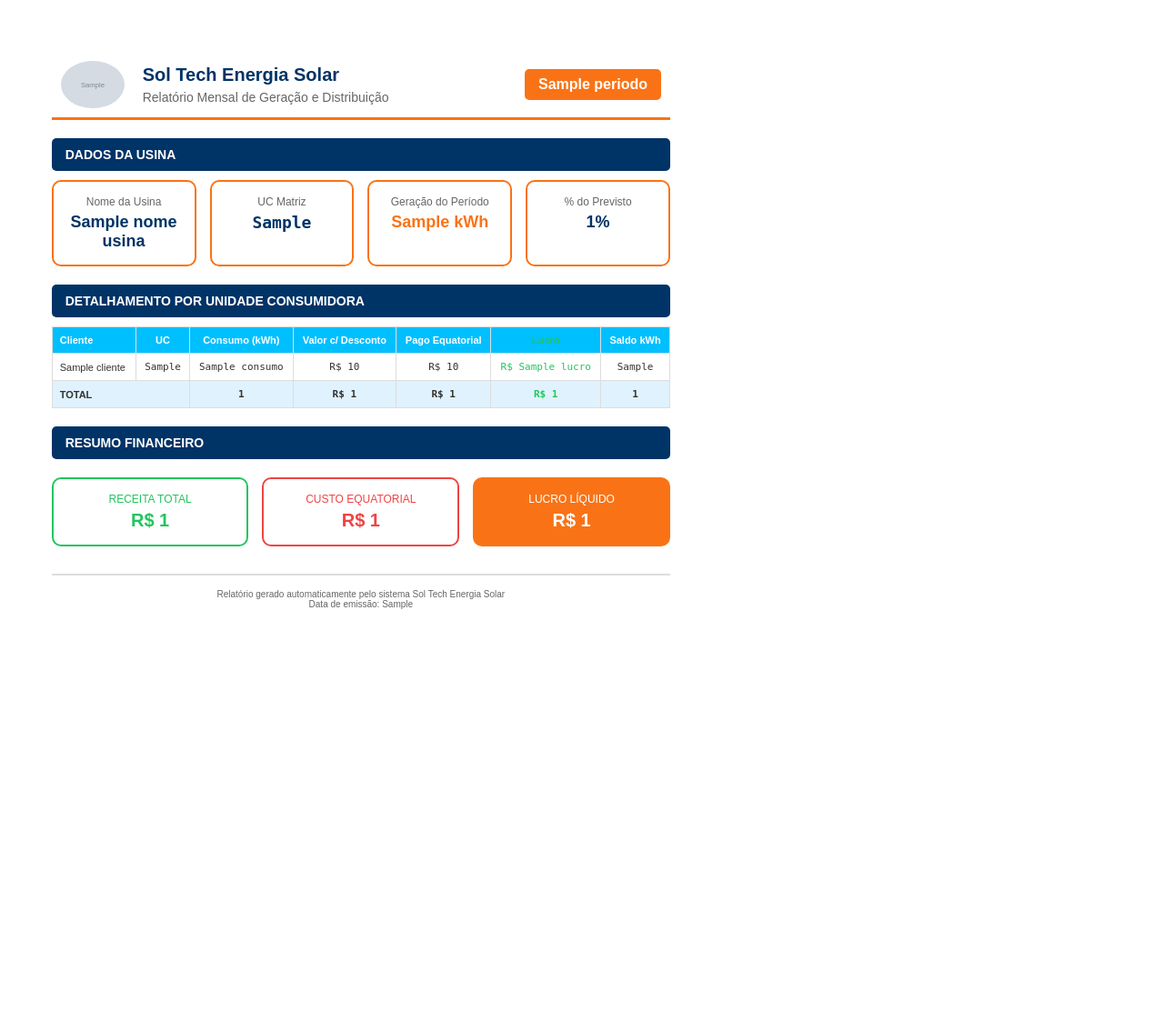
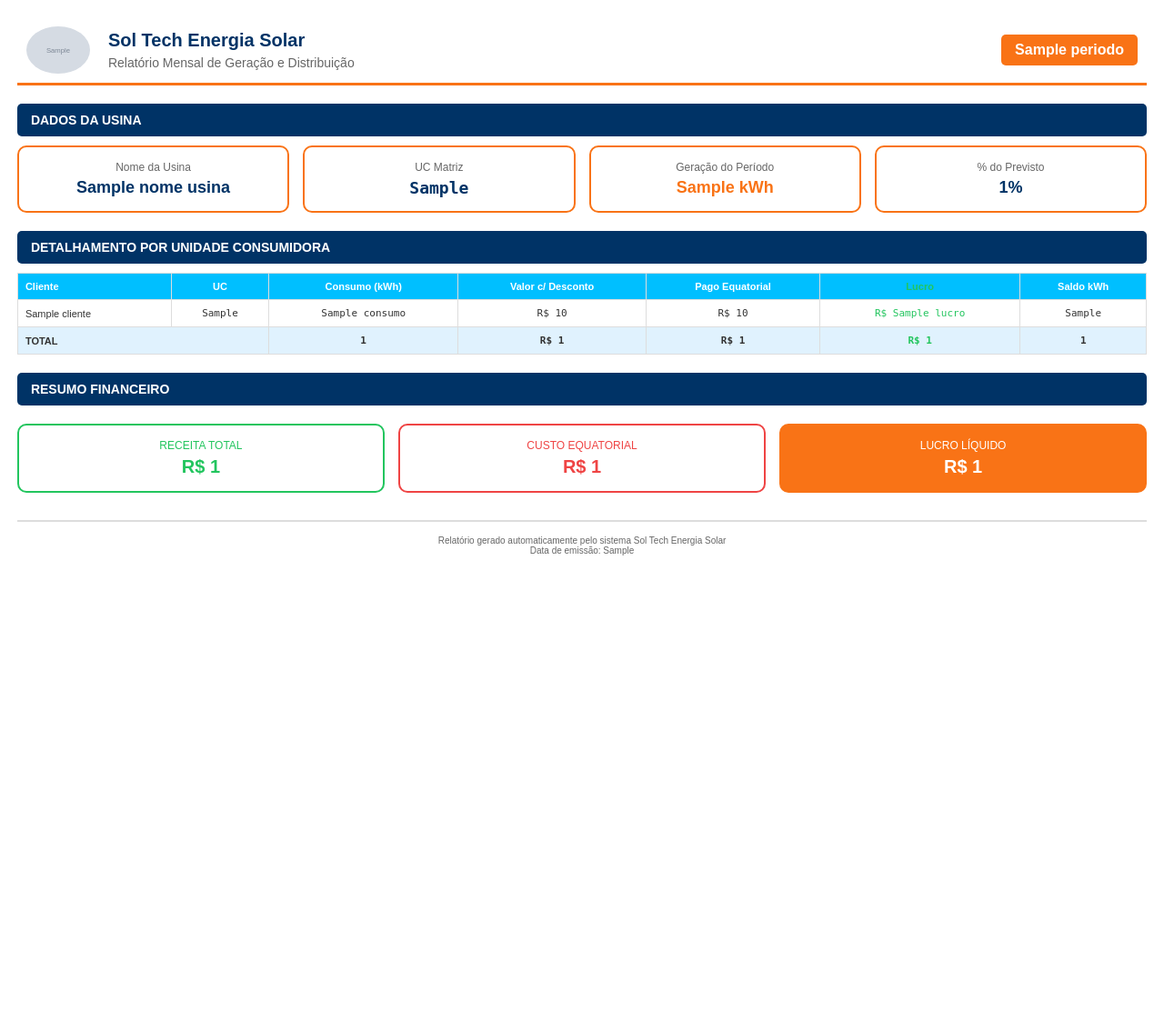
Before and after one commit to Willientropia/solar-control, a Python web app: template server/templates/relatorio_usina.html in a window 1280 px wide. Shown: the whole page at 91% size. After the commit the page ends 611 px from the top, so only its background shows below. Run offline with Jinja, Linux system fonts and the light colour scheme; the template is opened without the code that fills it: most values are stand-ins (such as "Sample title", 1, 10 or a date in 2020); grey boxes marked "Sample" are stand-in pictures.

Commit message:
Adjust report layout to fit A4 portrait size with reduced margins
Modify the report template to use A4 portrait page size with adjusted margins, ensuring the report content fits correctly on the page.

Replit-Commit-Author: Agent
Replit-Commit-Session-Id: f0241b09-c5ad-452f-bbe6-92ef95b1e099
Replit-Commit-Checkpoint-Type: full_checkpoint
Replit-Commit-Event-Id: df82bfe4-271b-475f-8e0b-f3ceffdbc85a
Replit-Commit-Screenshot-Url: https://storage.googleapis.com/screenshot-production-us-central1/510662b5-77c0-42e2-94a6-33a550d05706/f0241b09-c5ad-452f-bbe6-92ef95b1e099/hEf6eAd
Replit-Helium-Checkpoint-Created: true

```diff
--- a/server/templates/relatorio_usina.html
+++ b/server/templates/relatorio_usina.html
@@ -5,21 +5,26 @@
     <meta name="viewport" content="width=device-width, initial-scale=1.0">
     <title>Relatório Mensal - {{ nome_usina }}</title>
     <style>
+        @page {
+            size: A4 portrait;
+            margin: 10mm;
+        }
         * {
             margin: 0;
             padding: 0;
             box-sizing: border-box;
         }
-        body {
+        html, body {
             font-family: Arial, sans-serif;
             background: #fff;
             color: #333;
+            width: 100%;
+            height: 100%;
         }
         .page {
-            width: 210mm;
-            min-height: 297mm;
+            width: 100%;
             background: #fff;
-            padding: 15mm;
+            padding: 5mm;
         }
         .header {
             display: flex;
```
Also changed, not shown: 4 other files.
